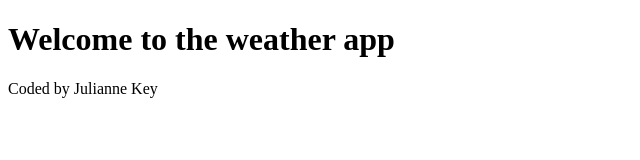
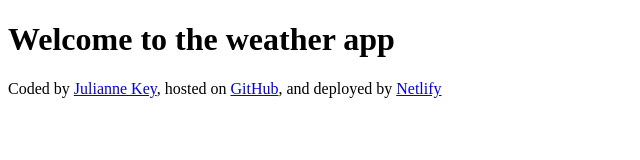
Before and after one commit to julyhk/weather-app, a plain HTML site: page index.html in a window 1280 px wide. Shown: the whole page, without its empty margins (0-640 px from the left). Drawn offline with Linux system fonts and the light colour scheme.

Commit message:
Added links to the footer

```diff
--- a/index.html
+++ b/index.html
@@ -9,7 +9,12 @@
 
 <body>
     <h1>Welcome to the weather app</h1>
-    <footer>Coded by Julianne Key</footer>
+    <footer>Coded by
+        <a href="https://github.com/julyhk" target="_blank">Julianne Key</a>,
+        hosted on
+        <a href="https://github.com/julyhk/weather-app" target="_blank">GitHub</a>, and
+        deployed by <a href="https://shecodes-weatherapp-julyhk.netlify.app/" target="_blank">Netlify</a>
+    </footer>
 </body>
 
 </html>
```
